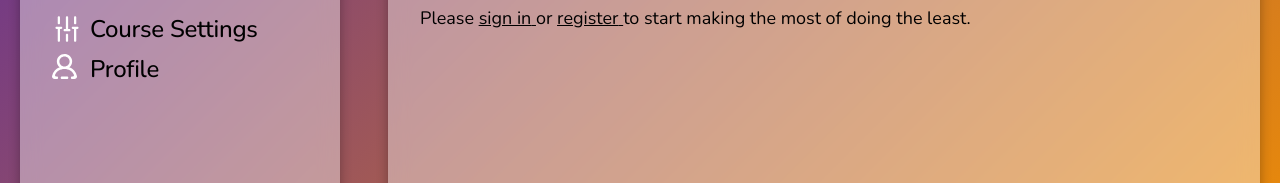
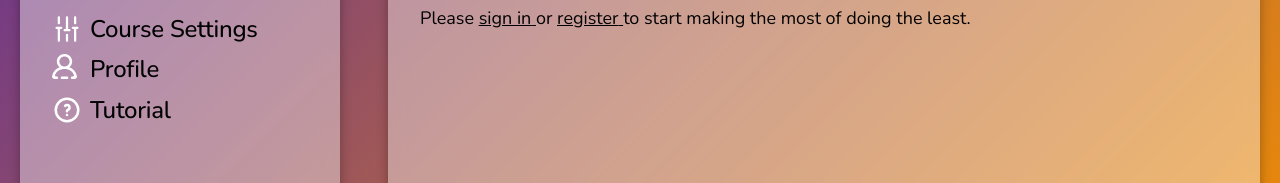
Before and after one commit to SimonSchneZzer/lsd, a Next.js app: page / in a window 1280 px wide. Shown: the part 255-438 px from the top of the page. Built offline with nearby package versions, Linux system fonts and the light colour scheme; no server answers.

Commit message:
tutorial now in mobile and side nav

```diff
--- a/src/app/globals.css
+++ b/src/app/globals.css
@@ -200,7 +200,7 @@ button:hover {
 
 .side-nav li {
   position: relative;
-  display: inline-block;
+  display: block;
   padding-bottom: 0.3rem;
   cursor: pointer;
 }
--- a/src/components/BottomNav.tsx
+++ b/src/components/BottomNav.tsx
@@ -106,6 +106,16 @@ export default function BottomNav() {
             )}
           </Link>
         </li>
+        <li style={{ display: 'flex', justifyContent: 'center', alignItems: 'center' }}>
+          <Link href="/dashboard/tutorial">
+              <svg width="30" height="30" viewBox="0 0 24 24" fill="none" xmlns="http://www.w3.org/2000/svg">
+                <path opacity="0.1" d="M21 12C21 16.9706 16.9706 21 12 21C7.02944 21 3 16.9706 3 12C3 7.02944 7.02944 3 12 3C16.9706 3 21 7.02944 21 12Z" fill="#none" />
+                <path d="M21 12C21 16.9706 16.9706 21 12 21C7.02944 21 3 16.9706 3 12C3 7.02944 7.02944 3 12 3C16.9706 3 21 7.02944 21 12Z" stroke="#ffffff" stroke-width="2" />
+                <path d="M10.5 8.67709C10.8665 8.26188 11.4027 8 12 8C13.1046 8 14 8.89543 14 10C14 10.9337 13.3601 11.718 12.4949 11.9383C12.2273 12.0064 12 12.2239 12 12.5V12.5V13" stroke="#ffffff" stroke-width="2" stroke-linecap="round" stroke-linejoin="round" />
+                <path d="M12 16H12.01" stroke="#ffffff" stroke-width="2" stroke-linecap="round" stroke-linejoin="round" />
+              </svg>
+          </Link>
+        </li>
       </ul>
     </nav>
   )
--- a/src/components/SideNav.tsx
+++ b/src/components/SideNav.tsx
@@ -117,6 +117,19 @@ export default function SideNav() {
             </div>
           </Link>
         </li>
+        <li className={isActive('/dashboard/tutorial') ? 'active' : ''}>
+          <Link href="/dashboard/tutorial">
+            <div style={{ display: 'flex', alignItems: 'center', gap: '8px' }}>
+              <svg width="30" height="30" viewBox="0 0 24 24" fill="none" xmlns="http://www.w3.org/2000/svg">
+                <path opacity="0.1" d="M21 12C21 16.9706 16.9706 21 12 21C7.02944 21 3 16.9706 3 12C3 7.02944 7.02944 3 12 3C16.9706 3 21 7.02944 21 12Z" fill="#none" />
+                <path d="M21 12C21 16.9706 16.9706 21 12 21C7.02944 21 3 16.9706 3 12C3 7.02944 7.02944 3 12 3C16.9706 3 21 7.02944 21 12Z" stroke="#ffffff" stroke-width="2" />
+                <path d="M10.5 8.67709C10.8665 8.26188 11.4027 8 12 8C13.1046 8 14 8.89543 14 10C14 10.9337 13.3601 11.718 12.4949 11.9383C12.2273 12.0064 12 12.2239 12 12.5V12.5V13" stroke="#ffffff" stroke-width="2" stroke-linecap="round" stroke-linejoin="round" />
+                <path d="M12 16H12.01" stroke="#ffffff" stroke-width="2" stroke-linecap="round" stroke-linejoin="round" />
+              </svg>
+              <h2> Tutorial</h2>
+            </div>
+          </Link>
+        </li>
       </ul>
       <style jsx>{`
         li.active h2 {
```
Lines whose indentation alone changed are shown as unchanged.
